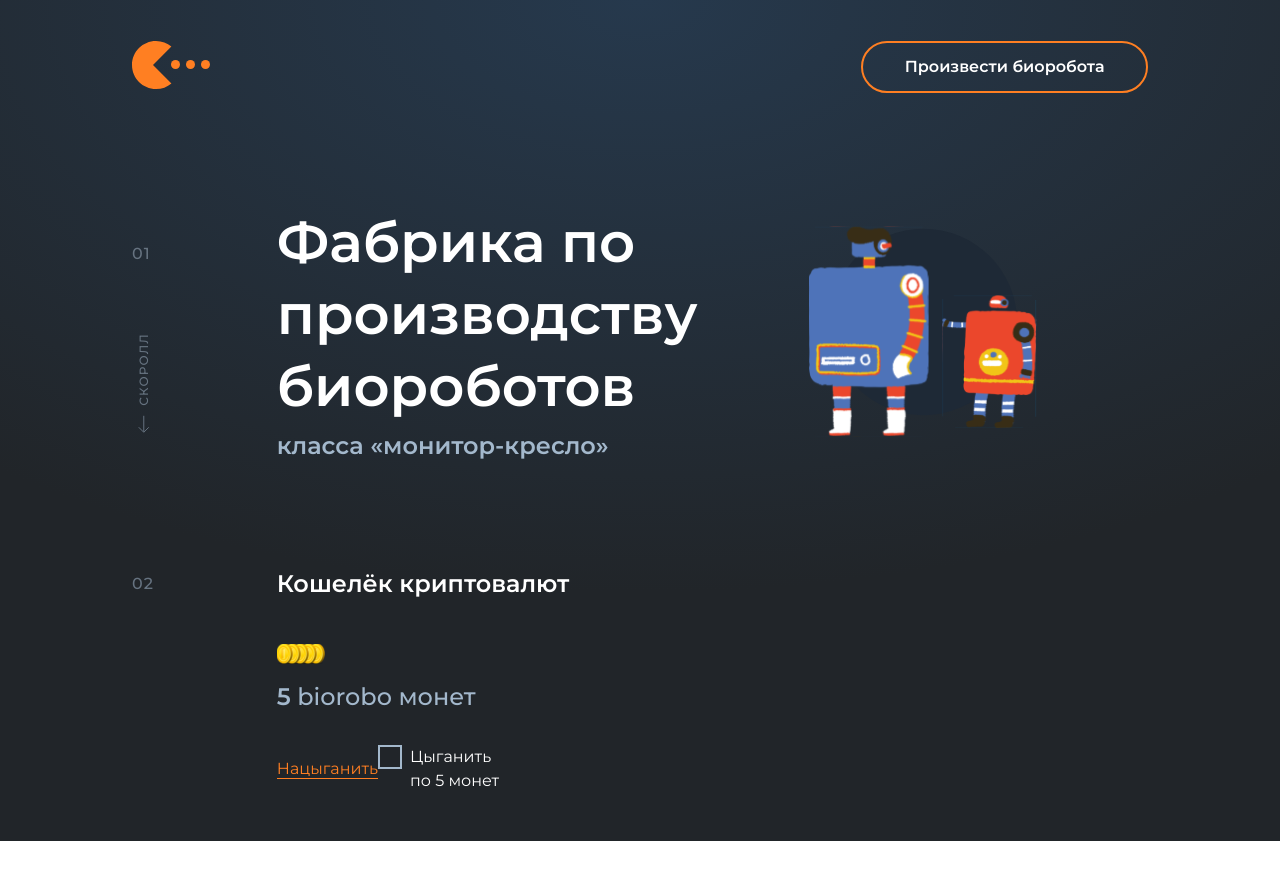
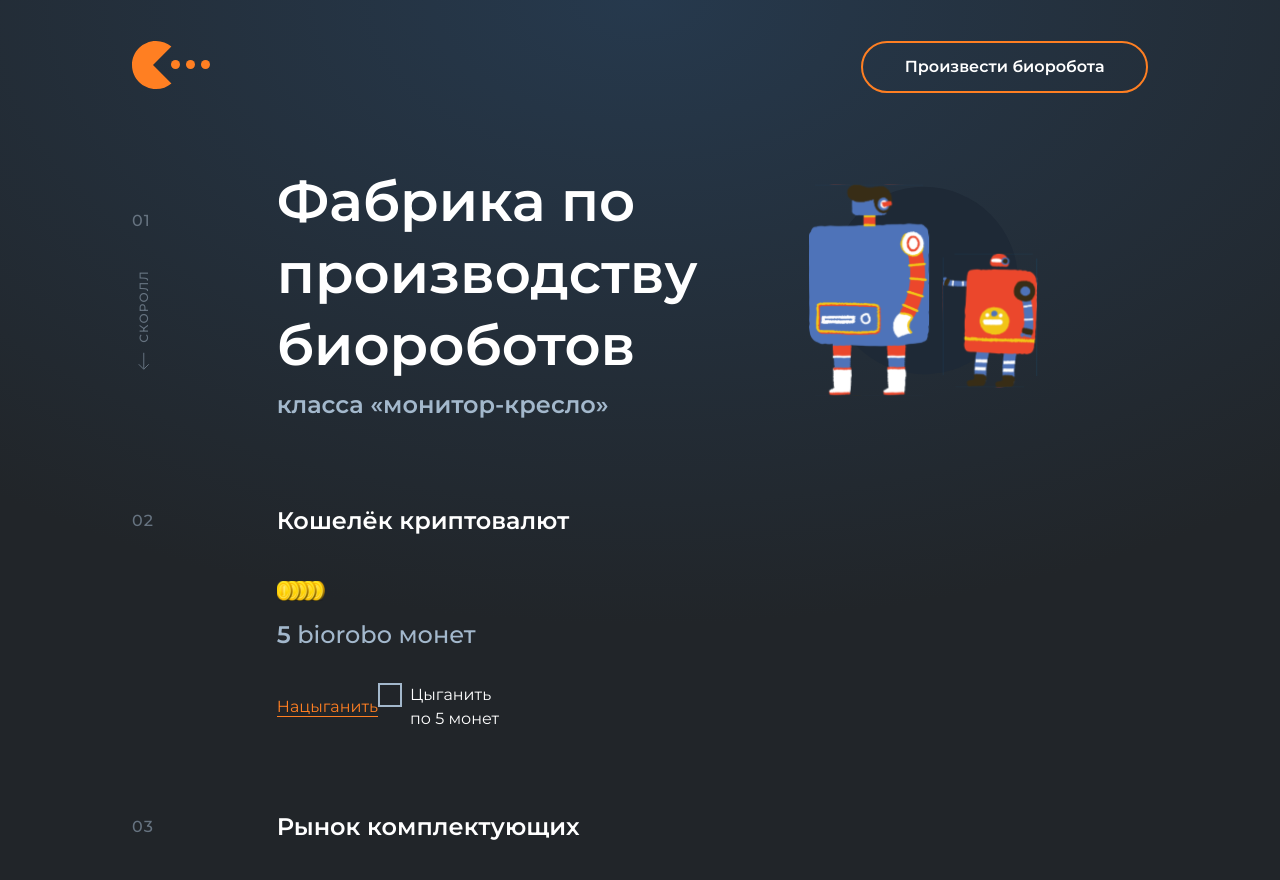
Before and after one commit to ManyakovS/TestRobots, a Vue app: page / in a window 1280 px wide. Shown: the top 880 px of the page. Before the commit the page ends 841 px from the top, so only its background shows below. Built offline with nearby package versions, Linux system fonts and the light colour scheme.

Commit message:
refactor: Номера страниц в отдельный компонент

```diff
--- a/src/App.vue
+++ b/src/App.vue
@@ -3,6 +3,7 @@
     <v-header></v-header>
     <home></home>
     <wallet></wallet>
+    <market></market>
   </div>
 </template>
 
@@ -10,6 +11,7 @@
 import Home from "./components/Home.vue";
 import VHeader from "./components/Header.vue";
 import Wallet from "./components/Wallet.vue";
+import Market from "./components/Market.vue";
 
 </script>
 
@@ -37,67 +39,6 @@ import Wallet from "./components/Wallet.vue";
   }
 }
 
-/*
-.pagination {
-  width: 14.25%;
-  height: 60%;
-  display: flex;
-  flex-direction: column;
-  justify-content: space-between;
-  align-items: left;
-
-  font-weight: 500;
-  font-size: 0.75rem;
-  line-height: 1.5rem;
-  letter-spacing: 0.1em;
-  text-transform: uppercase;
-
-  color: #667380;
-
-
-
-  &__scroll {
-    display: flex;
-    flex-direction: row-reverse;
-    position: relative;
-    transform: rotate(-90deg);
-    left: -40px;
-
-
-    &_text {
-      left: -25px;
-      top: -20px;
-
-
-    }
-    &_arrow {
-      margin-right: 6px;
-      transform: rotate(90deg);
-      display: block;
-      background-image: url(./assets/Arrow_bottom.svg);
-      height: 24px;
-      width: 24px;
-      top: 30px;
-    }
-  }
-}
-*/
-
-.pagination {
-  width: 14.25%;
-  font-weight: 500;
-  font-size: 0.75rem;
-  line-height: 1.5rem;
-  letter-spacing: 0.1em;
-  text-transform: uppercase;
-
-  color: #667380;
-
-  p {
-    line-height: 2rem;
-  }
-}
-
 
 .content {
   width: 85.75%;
--- a/src/components/Home.vue
+++ b/src/components/Home.vue
@@ -1,22 +1,15 @@
 <template>
-    <div class="home_page">
+    <div class="home">
 
-        <div class="pagination">
-            <p class="pagination__page">01</p>
-
-            <div class="pagination__scroll">
-                <span class="pagination__scroll_text">скоролл</span>
-                <span class="pagination__scroll_arrow"></span>
-            </div>
-        </div>
+        <pagination :page="'01'" :show-arrow="true"></pagination>
 
         <div class="content">
-            <div class="home_page__description">
+            <div class="home__description">
                 <h1 class="home_page__title">{{ RobotStore.homePage_text }}</h1>
                 <h3>класса «монитор-кресло»</h3>
             </div>
 
-            <span class="home_page__img"></span>
+            <span class="home__img"></span>
         </div>
 
     </div>
@@ -25,11 +18,12 @@
 <script lang="ts">
 import { defineComponent } from 'vue'
 import { useRobotStore } from "../stores/RobotStore"
+import Pagination from './Pagination.vue';
 import VButton from './UI/VButton.vue'
 
 
 export default defineComponent({
-    components: { VButton, },
+    components: { VButton, Pagination, },
     setup() {
         const RobotStore = useRobotStore();
 
@@ -39,41 +33,14 @@ export default defineComponent({
 </script>
 
 <style scoped lang="scss">
-.home_page {
+.home {
     display: flex;
-    margin-top: 12.5vh;
-    height: 35.3vh;
+    margin-top: 10vh;
+    height: 30vh;
 
     .content {
         display: flex;
         align-items: center;
-    }
-
-    .pagination {
-        justify-content: space-between;
-        display: flex;
-        flex-direction: column;
-        height: 70%;
-        margin: auto 0 40px 0;
-
-        &__scroll {
-            display: flex;
-            flex-direction: row-reverse;
-            align-items: flex-end;
-            position: relative;
-            writing-mode: vertical-lr;
-            transform: rotate(180deg);
-
-            &_arrow {
-                margin-bottom: 6px;
-                transform: rotate(180deg);
-                display: block;
-                background-image: url(../assets/Arrow_bottom.svg);
-                height: 24px;
-                width: 24px;
-
-            }
-        }
     }
 
     &__description {
--- /dev/null
+++ b/src/components/Market.vue
@@ -0,0 +1,36 @@
+<template>
+    <div class="market">
+
+        <pagination :page="'03'"></pagination>
+
+        <div class="content">
+            <v-title>Рынок комплектующих</v-title>
+
+        </div>
+    </div>
+</template>
+
+<script lang="ts">
+import VTitle from './UI/VTitle.vue';
+import { defineComponent } from 'vue'
+import Pagination from './Pagination.vue';
+
+export default defineComponent({
+    components: {
+        VTitle,
+        Pagination,
+    },
+    setup () {
+
+
+        return {}
+    }
+})
+</script>
+
+<style scoped>
+    .market {
+        margin-top: 10vh;
+        display: flex;
+    }
+</style>
--- /dev/null
+++ b/src/components/Pagination.vue
@@ -0,0 +1,71 @@
+<template>
+    <div class="pagination" :class="{'pagination-with-arrow': showArrow }">
+        <p class="pagination__page">{{ page }}</p>
+
+        <div v-if="showArrow" class="pagination__scroll">
+            <span class="pagination__scroll_text">скоролл</span>
+            <span class="pagination__scroll_arrow"></span>
+        </div>
+    </div>
+</template>
+
+<script lang="ts">
+import { defineComponent } from 'vue'
+
+export default defineComponent({
+    props: {
+        page: {
+            type: String,
+            required: true,
+        },
+        showArrow: {
+            type: Boolean,
+            default: false,
+        }
+    },
+})
+</script>
+
+<style scoped lang="scss">
+
+.pagination {
+    width: 14.25%;
+    font-weight: 500;
+    font-size: 0.75rem;
+    line-height: 1.5rem;
+    letter-spacing: 0.1em;
+    text-transform: uppercase;
+
+    color: #667380;
+    p {
+        line-height: 2rem;
+      }
+
+    &__scroll {
+        display: flex;
+        flex-direction: row-reverse;
+        align-items: flex-end;
+        position: relative;
+        writing-mode: vertical-lr;
+        transform: rotate(180deg);
+
+        &_arrow {
+            margin-bottom: 6px;
+            transform: rotate(180deg);
+            display: block;
+            background-image: url(../assets/Arrow_bottom.svg);
+            height: 24px;
+            width: 24px;
+
+        }
+    }
+}
+
+.pagination-with-arrow {
+    justify-content: space-between;
+    display: flex;
+    flex-direction: column;
+    height: 70%;
+    margin: auto 0 40px 0;
+}
+</style>
--- a/src/components/Wallet.vue
+++ b/src/components/Wallet.vue
@@ -1,8 +1,6 @@
 <template>
-    <div class="wallet_page">
-        <div class="pagination">
-            <p class="pagination__page">02</p>
-        </div>
+    <div class="wallet">
+        <pagination :page="'02'"></pagination>
 
         <div class="content">
             <v-title>Кошелёк криптовалют</v-title>
@@ -14,35 +12,28 @@
             <div class="earn_coins">
                 <v-link @click="RobotStore.earnСoins()">Нацыганить</v-link>
 
-                <!-- <input type="checkbox" v-model="RobotStore.coin_bust_status"> -->
                 <v-check-box v-model="RobotStore.coin_bust_status" :id="'coin-bust'">
                     Цыганить по 5 монет
                 </v-check-box>
             </div>
-
-<!--             <p>{{ RobotStore.coin }}</p>
-            <v-button @click="RobotStore.earnСoins()">Добывать</v-button>
-
-            <v-button @click="RobotStore.buyAccessory('biohand')">Купить</v-button>
-
-            <v-button @click="RobotStore.sellAccessory('biohand')">Продать</v-button> -->
-
         </div>
     </div>
 </template>
 
 <script lang="ts">
 import { defineComponent } from 'vue'
+import { useRobotStore } from "../stores/RobotStore"
+
 import VTitle from './UI/VTitle.vue'
-import { useRobotStore } from "../stores/RobotStore"
 import VButton from './UI/VButton.vue'
 import CoinList from './CoinList.vue'
 import VBalance from './UI/VBalance.vue'
 import VLink from './UI/VLink.vue'
 import VCheckBox from './UI/VCheckBox.vue'
+import Pagination from './Pagination.vue';
 
 export default defineComponent({
-  components: { VTitle, VButton, CoinList, VBalance, VLink, VCheckBox },
+  components: { VTitle, VButton, CoinList, VBalance, VLink, VCheckBox, Pagination },
     setup()
     {
 
@@ -56,7 +47,7 @@ export default defineComponent({
 </script>
 
 <style scoped lang="scss">
-    .wallet_page {
+    .wallet {
         margin-top: 11.5vh;
         display: flex;
     }
```
